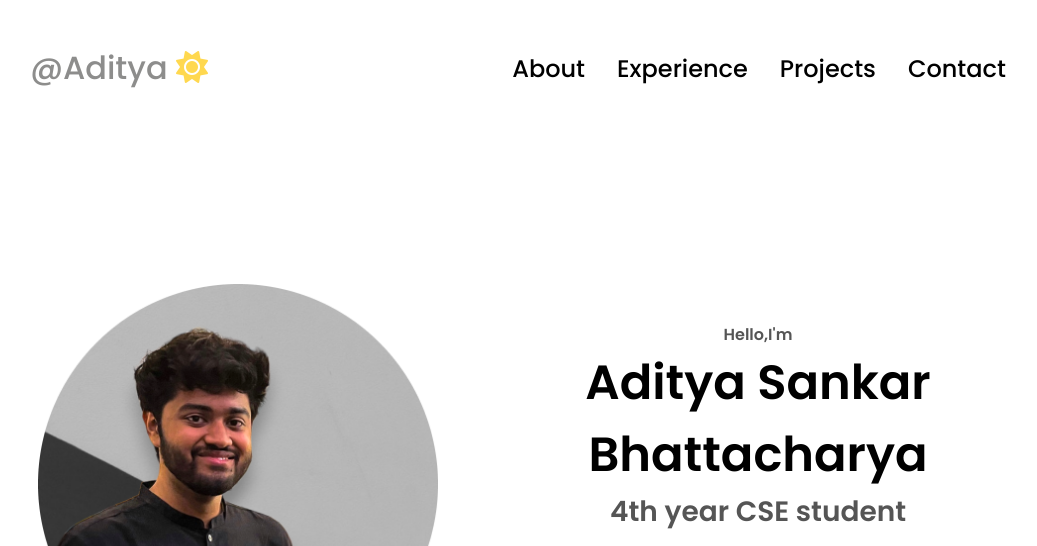
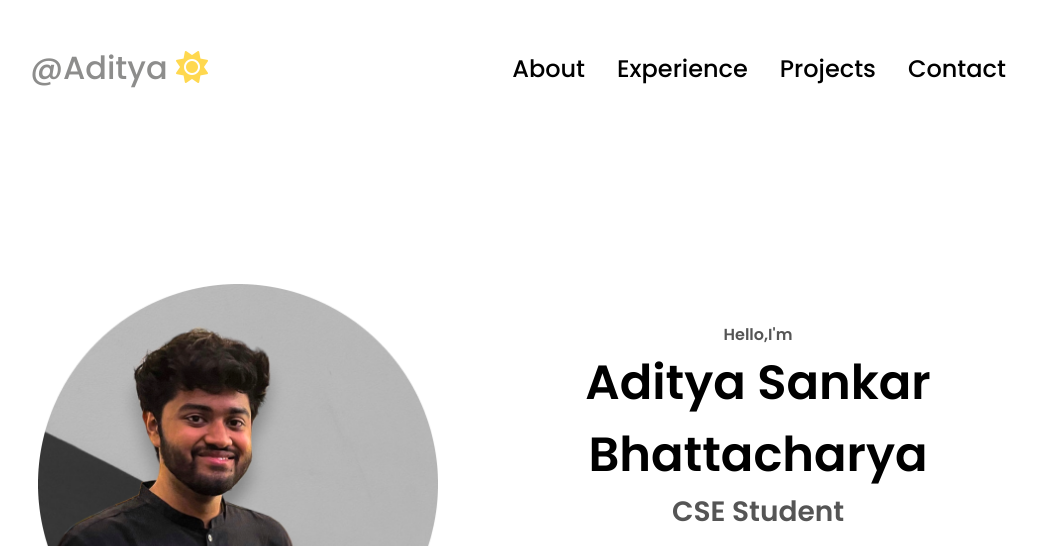
Before and after one commit to AdityaSankar23/Portfolio3, a plain HTML site: page index.html in a window 1280 px wide. Shown: the top 546 px of the page, without its empty margins (122-1159 px from the left). Drawn offline with Linux system fonts and the light colour scheme; a script that the page names is missing.

Commit message:
Update index.html

```diff
--- a/index.html
+++ b/index.html
@@ -51,7 +51,7 @@
         <div class="section__text">
             <p class="section__text__p1">Hello,I'm</p>
             <h1 class="title">Aditya Sankar Bhattacharya</h1>
-            <p class="section__text__p2">4th year CSE student</p>
+            <p class="section__text__p2">CSE Student</p>
             <div class="btn-container">
                 <button class="btn btn-color-2"
                 onclick="window.open('./assets/mycv.pdf')">
```
